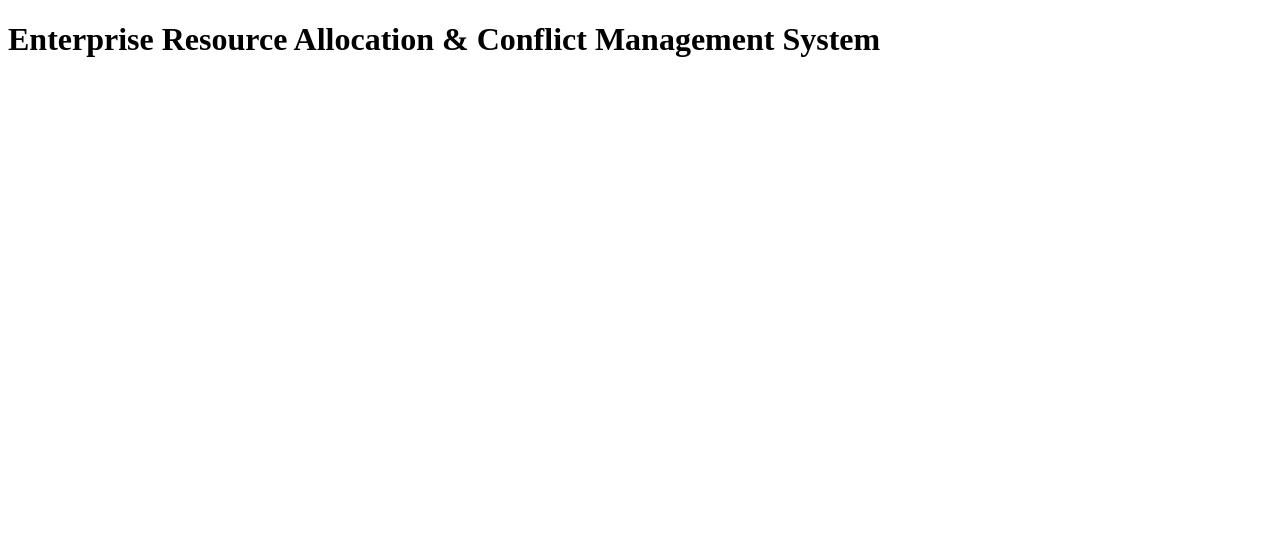
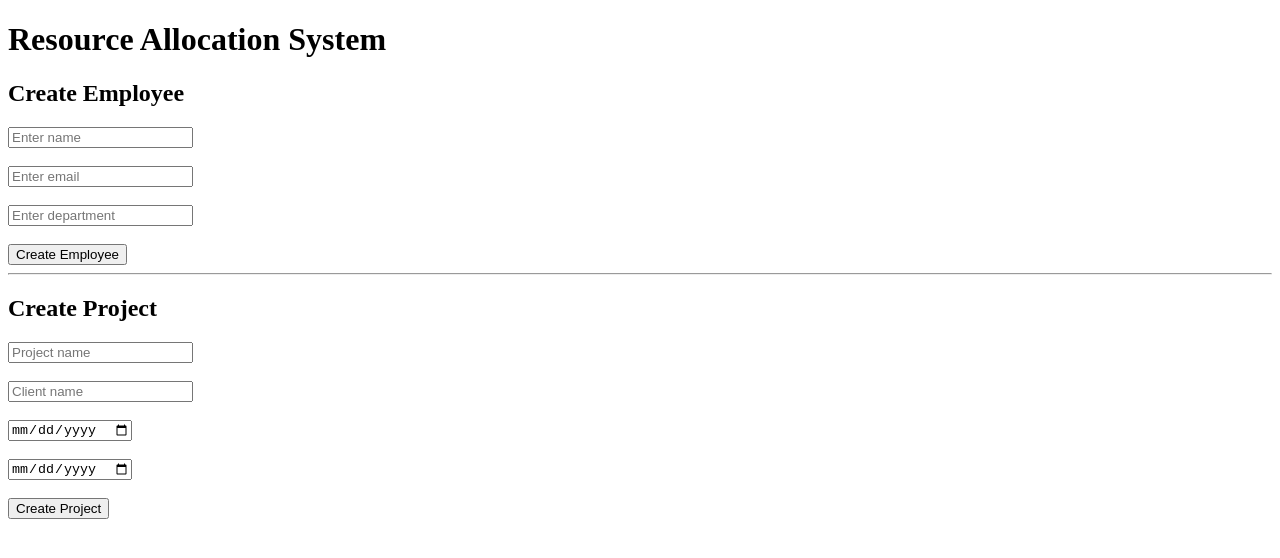
Before and after one commit to sailathakakumanu/Enterprise-Resource-Allocation-Conflict-Management-System, a React (Create React App) app in the folder frontend/: page / in a window 1280 px wide. Shown: the top 558 px of the page. Built offline with nearby package versions, Linux system fonts and the light colour scheme.

Commit message:
Add ProjectForm component and connect to backend

```diff
--- a/frontend/src/App.js
+++ b/frontend/src/App.js
@@ -1,5 +1,6 @@
 import React from "react";
 import EmployeeForm from "./components/EmployeeForm";
+import ProjectForm from "./components/ProjectForm";
 
 function App() {
 
@@ -7,7 +8,13 @@ function App() {
 
     <div>
 
-      <h1>Enterprise Resource Allocation & Conflict Management System</h1>
+      <h1>Resource Allocation System</h1>
+
+      <EmployeeForm />
+
+      <hr />
+
+      <ProjectForm />
 
     </div>
 
--- /dev/null
+++ b/frontend/src/components/ProjectForm.js
@@ -0,0 +1,116 @@
+import React, { useState } from "react";
+import { createProject } from "../api/api";
+
+// Component to create new project
+function ProjectForm() {
+
+  // State to store project form data
+  const [project, setProject] = useState({
+    name: "",
+    client: "",
+    startDate: "",
+    endDate: ""
+  });
+
+  // Handle input changes
+  const handleChange = (event) => {
+
+    setProject({
+      ...project,
+      [event.target.name]: event.target.value
+    });
+
+  };
+
+  // Handle form submit
+  const handleSubmit = async (event) => {
+
+    event.preventDefault();
+
+    try {
+
+      const response = await createProject(project);
+
+      alert(response.data.message);
+
+      // Reset form
+      setProject({
+        name: "",
+        client: "",
+        startDate: "",
+        endDate: ""
+      });
+
+    } catch (error) {
+
+      alert(error.response.data.message);
+
+    }
+
+  };
+
+  return (
+
+    <div>
+
+      <h2>Create Project</h2>
+
+      <form onSubmit={handleSubmit}>
+
+        <input
+          type="text"
+          name="name"
+          placeholder="Project name"
+          value={project.name}
+          onChange={handleChange}
+          required
+        />
+
+        <br /><br />
+
+        <input
+          type="text"
+          name="client"
+          placeholder="Client name"
+          value={project.client}
+          onChange={handleChange}
+          required
+        />
+
+        <br /><br />
+
+        <input
+          type="date"
+          name="startDate"
+          value={project.startDate}
+          onChange={handleChange}
+          required
+        />
+
+        <br /><br />
+
+        <input
+          type="date"
+          name="endDate"
+          value={project.endDate}
+          onChange={handleChange}
+          required
+        />
+
+        <br /><br />
+
+        <button type="submit">
+
+          Create Project
+
+        </button>
+
+      </form>
+
+    </div>
+
+  );
+
+}
+
+export default ProjectForm;
```
